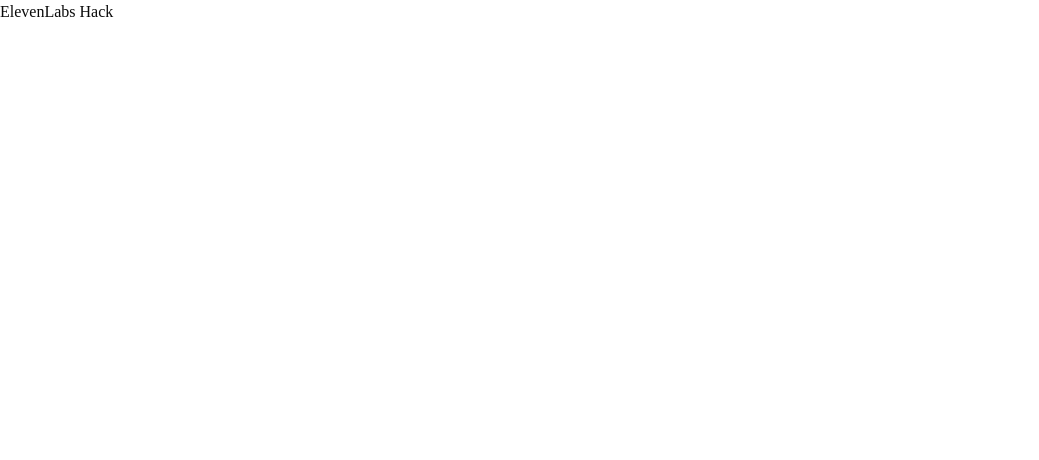
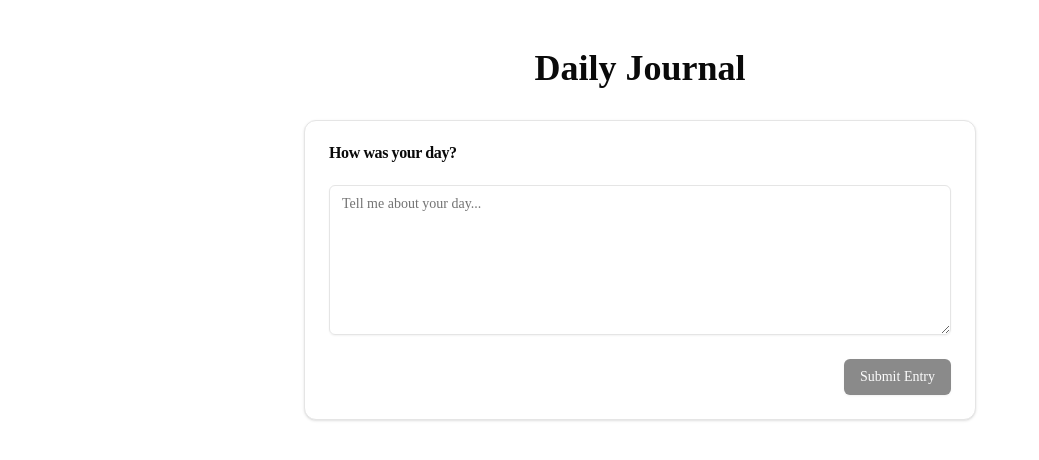
Before and after one commit to ajinkyabodke/elevenlabs-hack, a Next.js app in the folder elevenlabs-hack/: page / in a window 1280 px wide. Shown: the top 460 px of the page, without its empty margins (0-1039 px from the left). Built offline with nearby package versions, Linux system fonts and the light colour scheme.

Commit message:
base journal

```diff
--- /dev/null
+++ b/elevenlabs-hack/src/app/api/journal/route.ts
@@ -0,0 +1,46 @@
+import { db } from "@/server/db";
+import { journalEntries } from "@/server/db/schema";
+import { NextResponse } from "next/server";
+import { z } from "zod";
+
+const journalEntrySchema = z.object({
+  rawEntry: z.string().min(1),
+});
+
+type JournalEntryInput = z.infer<typeof journalEntrySchema>;
+
+export async function POST(req: Request) {
+  try {
+    const body = (await req.json()) as JournalEntryInput;
+    const { rawEntry } = journalEntrySchema.parse(body);
+
+    if (!rawEntry.trim()) {
+      return NextResponse.json(
+        { error: "Journal entry is required" },
+        { status: 400 },
+      );
+    }
+
+    // TODO: Use ElevenLabs API to process the entry
+    // For now, we'll use a mock summary and score
+    const summarizedEntry = `Summary of: ${rawEntry.slice(0, 50)}...`;
+    const moodScore = (Math.random() * 100).toFixed(2); // Mock score between 0-100 with 2 decimal places
+
+    const [entry] = await db
+      .insert(journalEntries)
+      .values({
+        rawEntry,
+        summarizedEntry,
+        moodScore,
+      })
+      .returning();
+
+    return NextResponse.json(entry);
+  } catch (error) {
+    console.error("Failed to create journal entry:", error);
+    return NextResponse.json(
+      { error: "Failed to create journal entry" },
+      { status: 500 },
+    );
+  }
+}
--- a/elevenlabs-hack/src/app/page.tsx
+++ b/elevenlabs-hack/src/app/page.tsx
@@ -1,9 +1,12 @@
+import { JournalEntry } from "@/components/JournalEntry";
+
 export default async function Home() {
   return (
-    <>
-      <div>
-        <h1>ElevenLabs Hack</h1>
+    <main className="container mx-auto p-4">
+      <div className="flex min-h-screen flex-col items-center gap-8 py-8">
+        <h1 className="text-4xl font-bold">Daily Journal</h1>
+        <JournalEntry />
       </div>
-    </>
+    </main>
   );
 }
--- /dev/null
+++ b/elevenlabs-hack/src/components/JournalEntry.tsx
@@ -0,0 +1,69 @@
+"use client";
+
+import { Button } from "@/components/ui/button";
+import {
+  Card,
+  CardContent,
+  CardFooter,
+  CardHeader,
+  CardTitle,
+} from "@/components/ui/card";
+import { Textarea } from "@/components/ui/textarea";
+import { useState } from "react";
+import { toast } from "sonner";
+
+export function JournalEntry() {
+  const [entry, setEntry] = useState("");
+  const [isSubmitting, setIsSubmitting] = useState(false);
+
+  const handleSubmit = async () => {
+    if (!entry.trim()) return;
+
+    setIsSubmitting(true);
+    try {
+      const response = await fetch("/api/journal", {
+        method: "POST",
+        headers: {
+          "Content-Type": "application/json",
+        },
+        body: JSON.stringify({ rawEntry: entry }),
+      });
+
+      if (!response.ok) {
+        throw new Error("Failed to submit journal entry");
+      }
+
+      await response.json();
+      toast.success("Entry submitted!", {
+        description: "Your journal entry has been processed and saved.",
+      });
+      setEntry("");
+    } catch (error) {
+      console.error("Failed to submit entry:", error);
+      toast.error("Failed to submit journal entry. Please try again.");
+    } finally {
+      setIsSubmitting(false);
+    }
+  };
+
+  return (
+    <Card className="w-full max-w-2xl">
+      <CardHeader>
+        <CardTitle>How was your day?</CardTitle>
+      </CardHeader>
+      <CardContent>
+        <Textarea
+          placeholder="Tell me about your day..."
+          value={entry}
+          onChange={(e) => setEntry(e.target.value)}
+          className="min-h-[150px]"
+        />
+      </CardContent>
+      <CardFooter className="flex justify-end">
+        <Button onClick={handleSubmit} disabled={isSubmitting || !entry.trim()}>
+          {isSubmitting ? "Processing..." : "Submit Entry"}
+        </Button>
+      </CardFooter>
+    </Card>
+  );
+}
```
